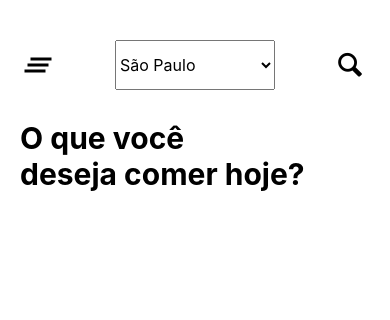
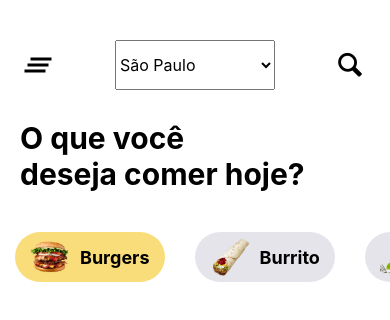
Before and after one commit to vandodev/Food-Delivery-App-ui, a React Native app: screen /Home in a window 390 px wide. Shown: the top 320 px of the page. Built offline with nearby package versions, Linux system fonts and the light colour scheme.

Commit message:
:pizza: Criando ScrollView horizontal de produtos

```diff
--- a/src/screens/Home.js
+++ b/src/screens/Home.js
@@ -80,6 +80,115 @@ export default class Home extends React.Component {
             deseja comer hoje?
           </Text>
         </View>
+        <ScrollView
+          horizontal
+          showsHorizontalScrollIndicator={false}
+          style={{ marginTop: 40 }}
+        >
+          <View
+            style={{
+              alignItems: "center",
+              flexDirection: "row",
+              backgroundColor: "#f9dd7a",
+              marginHorizontal: 15,
+              borderRadius: 25,
+              paddingVertical: 5,
+              paddingHorizontal: 15,
+            }}
+          >
+            <Image
+              source={require("../images/5.png")}
+              style={{ height: 40, width: 40 }}
+            />
+            <Text
+              style={{
+                fontWeight: "bold",
+                fontSize: 18,
+                paddingLeft: 10,
+              }}
+            >
+              Burgers
+            </Text>
+          </View>
+
+          <View
+            style={{
+              alignItems: "center",
+              flexDirection: "row",
+              backgroundColor: "#e5e4eb",
+              marginHorizontal: 15,
+              borderRadius: 25,
+              paddingVertical: 5,
+              paddingHorizontal: 15,
+            }}
+          >
+            <Image
+              source={require("../images/10.png")}
+              style={{ height: 40, width: 40 }}
+            />
+            <Text
+              style={{
+                fontWeight: "bold",
+                fontSize: 18,
+                paddingLeft: 10,
+              }}
+            >
+              Burrito
+            </Text>
+          </View>
+
+          <View
+            style={{
+              alignItems: "center",
+              flexDirection: "row",
+              backgroundColor: "#e5e4eb",
+              marginHorizontal: 15,
+              borderRadius: 25,
+              paddingVertical: 5,
+              paddingHorizontal: 15,
+            }}
+          >
+            <Image
+              source={require("../images/7.png")}
+              style={{ height: 40, width: 40 }}
+            />
+            <Text
+              style={{
+                fontWeight: "bold",
+                fontSize: 18,
+                paddingLeft: 10,
+              }}
+            >
+              Salads
+            </Text>
+          </View>
+
+          <View
+            style={{
+              alignItems: "center",
+              flexDirection: "row",
+              backgroundColor: "#e5e4eb",
+              marginHorizontal: 15,
+              borderRadius: 25,
+              paddingVertical: 5,
+              paddingHorizontal: 15,
+            }}
+          >
+            <Image
+              source={require("../images/6.png")}
+              style={{ height: 40, width: 40 }}
+            />
+            <Text
+              style={{
+                fontWeight: "bold",
+                fontSize: 18,
+                paddingLeft: 10,
+              }}
+            >
+              Pizza
+            </Text>
+          </View>
+        </ScrollView>
       </ScrollView>
     );
   }
```
